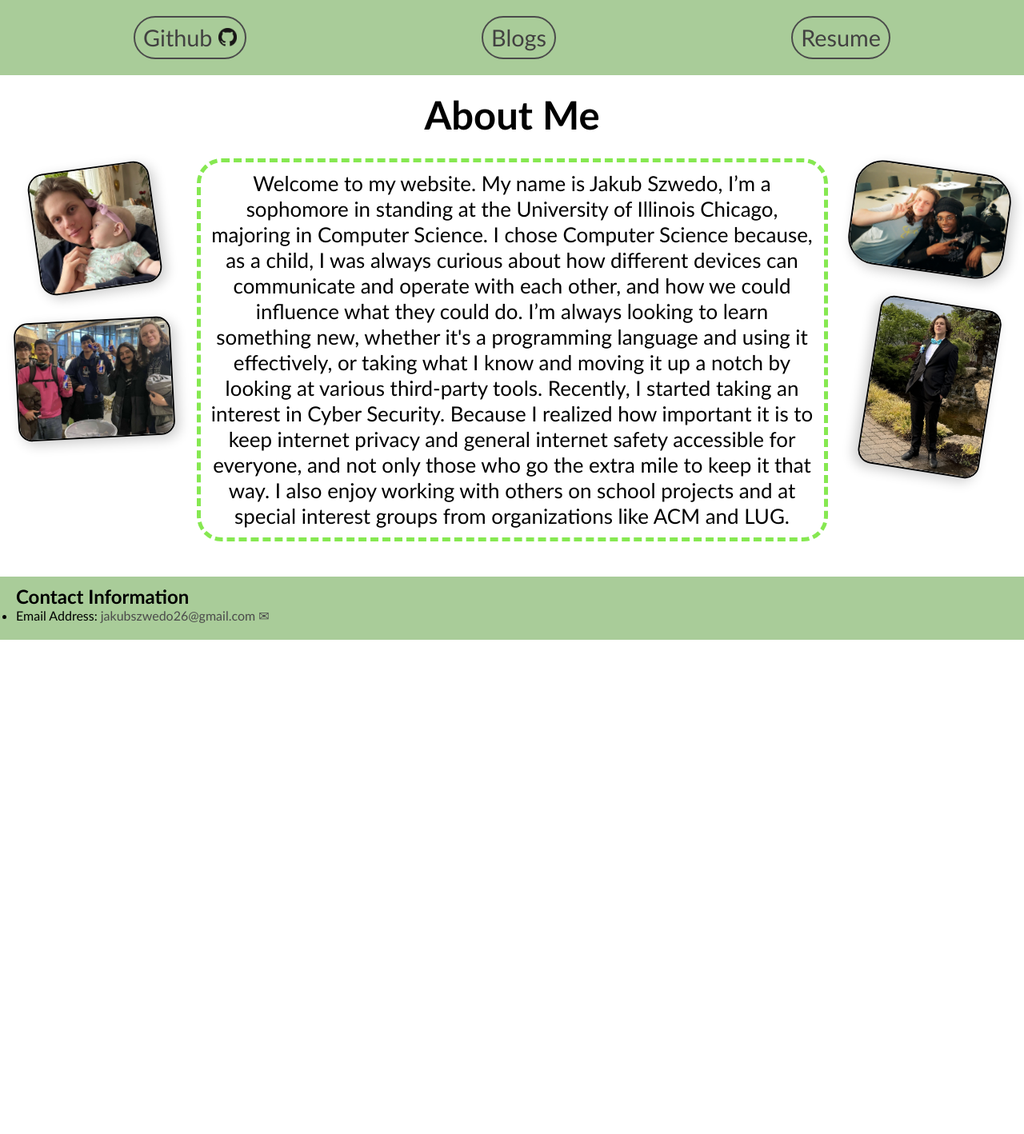
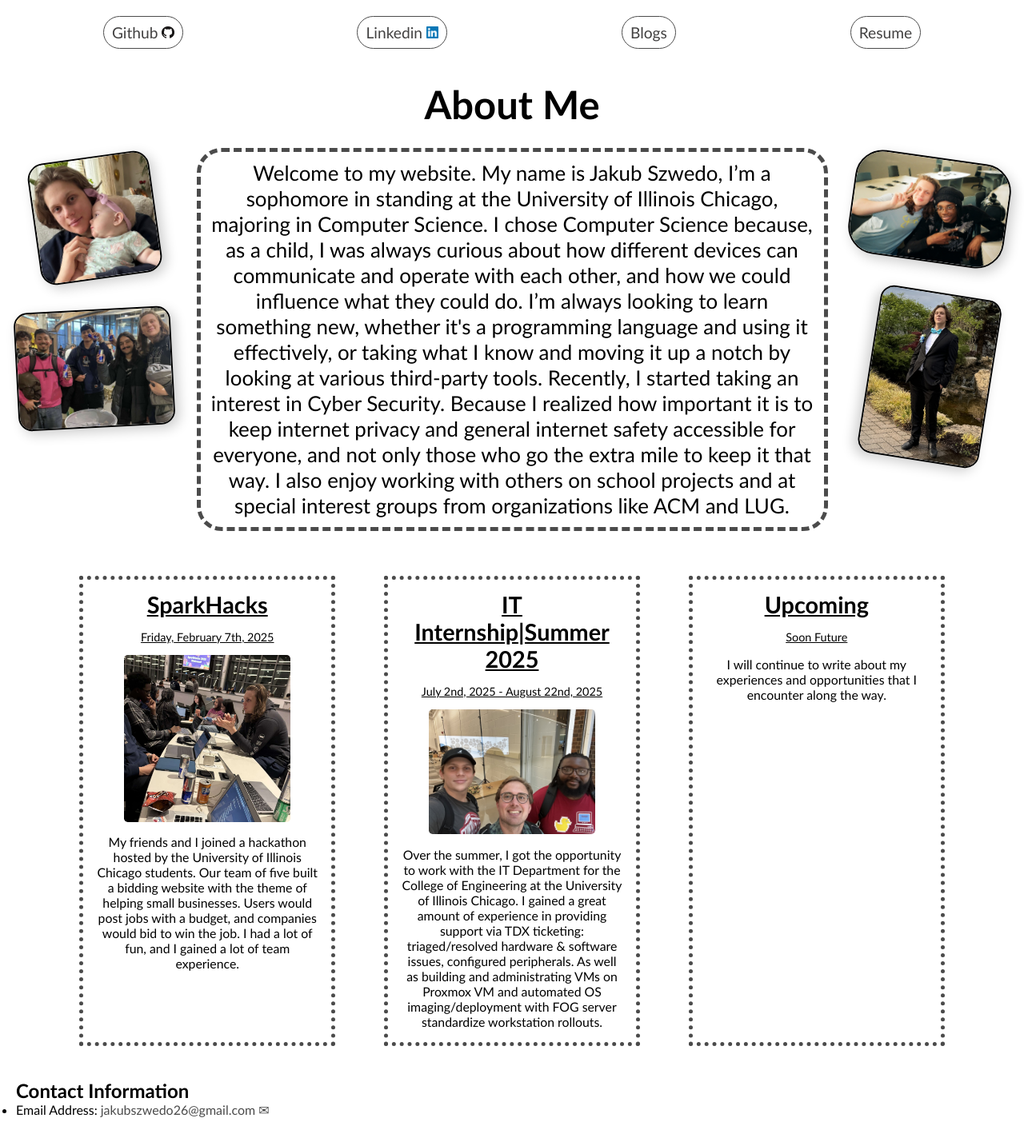
Before and after one commit to Jakub-Szw/Jakub-Szw.github.io, a plain HTML site: page index.html in a window 1280 px wide. Shown: the top 1418 px of the page at 80% size. Before the commit the page ends 800 px from the top, so only its background shows below. Drawn offline with Linux system fonts and the light colour scheme.

Commit message:
Added blogs to the main page, for simpler navigation. Added linkedin.

```diff
--- /dev/null
+++ b/components.js
@@ -0,0 +1,21 @@
+const header = `
+    <ul>
+        <li><a href = "https://github.com/jakub-szw"><span>Github <img alr = "githubLogo" src = images/githubLogo.png ></span></a></li>
+        <li><a href = "https://www.linkedin.com/in/jakub-szwedo-bbb06b381/"><span>Linkedin <img alr = "linkedinLogo" src = images/linkedinLogo.png ></span></a></li>
+        <li><a href = "#blog-container" class=""button"><span>Blogs</span></a>
+        <li><a href = "/main_resume.pdf"><span>Resume</span></a></li>
+    </ul>
+`;
+
+document.getElementById('info-links').innerHTML = header;
+
+const foother = `
+    <h2>Contact Information</h2>
+    <ul>
+        <address>
+        <li>Email Address: <a href = "mailto:jakubszwedo26+website@gmail.com">jakubszwedo26@gmail.com</a></li>
+        </address>
+    </ul>
+`;
+
+document.getElementById('footer-links').innerHTML = foother;
--- a/index.html
+++ b/index.html
@@ -6,13 +6,7 @@
     <title>About Me</title>
 </head>
 <body>
-    <nav id = "info-links">
-        <ul>
-            <li><a href = "https://github.com/jakub-szw"><span>Github <img alr = "githubLogo" src = images/githubLogo.png ></span></a></li>
-            <li><a href = "/blogs.html"><span>Blogs</span></a></li>
-            <li><a href = "/main_resume.pdf"><span>Resume</span></a></li>
-        </ul>
-    </nav>
+<nav id = "info-links"></nav>
     <header>
         <h1 id = "descriptor">About Me</h1>
         <br>
@@ -41,13 +35,29 @@
             </ul>
         </div>
     </header>
-    <footer>
-        <h2>Contact Information</h2>
-        <ul>
-            <address>
-            <li>Email Address: <a href = "mailto:jakubszwedo26+website@gmail.com">jakubszwedo26@gmail.com</a></li>
-            </address>
-        </ul>
-    </footer>
+    <article id ="blog-container" style = "display: flex; justify-content: center; flex-direction: row; flex-wrap: wrap;">
+        </article>
+        <script>
+            fetch('./blogs-info.json')
+                .then(response => response.json())
+                .then(blogs => {
+                    const container = document.getElementById('blog-container');
+                    let blogsList = "";
+                    blogs.forEach(blog => {
+                        blogsList += `
+                        <span style="float: left;">
+                            <h3>${blog.title}</h3>
+                            <p class = "date" style = "text-decoration: underline;">${blog.date}</p>
+                            ${blog.image ? `<img src="${blog.image}">` : ''}
+                            <p>${blog.content}</p>
+                        </span>
+                        `;
+                    });
+                    container.innerHTML = blogsList;
+                })
+                .catch(err => console.error("Something broke :(, check JSON or the script", err));
+        </script>
+    <footer id = "footer-links"></footer>
+    <script src="components.js"></script>
 </body>
 </html>
--- a/styles.css
+++ b/styles.css
@@ -7,6 +7,7 @@ body, ul, li, h1, h2, a, img, h3, span
 }
 html {
     height: 100%;
+    scroll-behavior: smooth;
 }
 body {
     display: flex;
@@ -17,7 +18,7 @@ body {
 }
 nav
 {
-    background-color: #a9cc99;
+    background-color: white;
     padding: 20px;
 }
 nav ul {
@@ -31,7 +32,7 @@ nav li {
 }
 nav li a
 {
-    font-size: 1.8em;
+    font-size: 1.2em;
     text-decoration: none;
     color: #424141;
 }
@@ -83,7 +84,6 @@ header img
     margin-left: auto;
     border: 2px solid black;
     box-shadow: 5px 5px 15px rgba(0,0,0,0.2);
-    transition: transform 0.3s;
 }
 header img:hover {
     rotate: 0deg !important;
@@ -108,13 +108,13 @@ header p
     margin-inline-end: 8.7em;
     padding: 0.4em;
     border: 0.2em dashed;
-    border-color: #86e851;
+    border-color: #4B4B4B;
     border-radius: 1.2em;
 }
 footer
 {
     margin-top: auto;
-    background-color: #a9cc99;
+    background-color: white;
     padding: 20px;
     position: relative;
     width: 100%;
@@ -150,7 +150,7 @@ article span
     margin: 1.9em;
     padding-left: 1em;
     padding-right: 1em;
-    border: 0.35em dotted rgb(78, 218, 236);
+    border: 0.35em dotted #4B4B4B;
 }
 article .date
 {
@@ -338,7 +338,7 @@ article p
     }
     nav li a
     {
-        font-size: 1.5em;
+        font-size: 1em;
     }
 }
 @media screen and (max-width: 500px){
@@ -356,7 +356,7 @@ article p
     }
     nav li a
     {
-        font-size: 1.2em;
+        font-size: 0.8em;
     }
     header img
     {
@@ -410,7 +410,7 @@ article p
 @media screen and (max-width: 360px){
     nav li a
     {
-        font-size: 1em;
+        font-size: 0.7em;
     }
 }
 @media screen and (max-width: 350px){
```
Also changed, not shown: blogs.html (deleted, +0 -48 lines), images/linkedinLogo.png (added).
